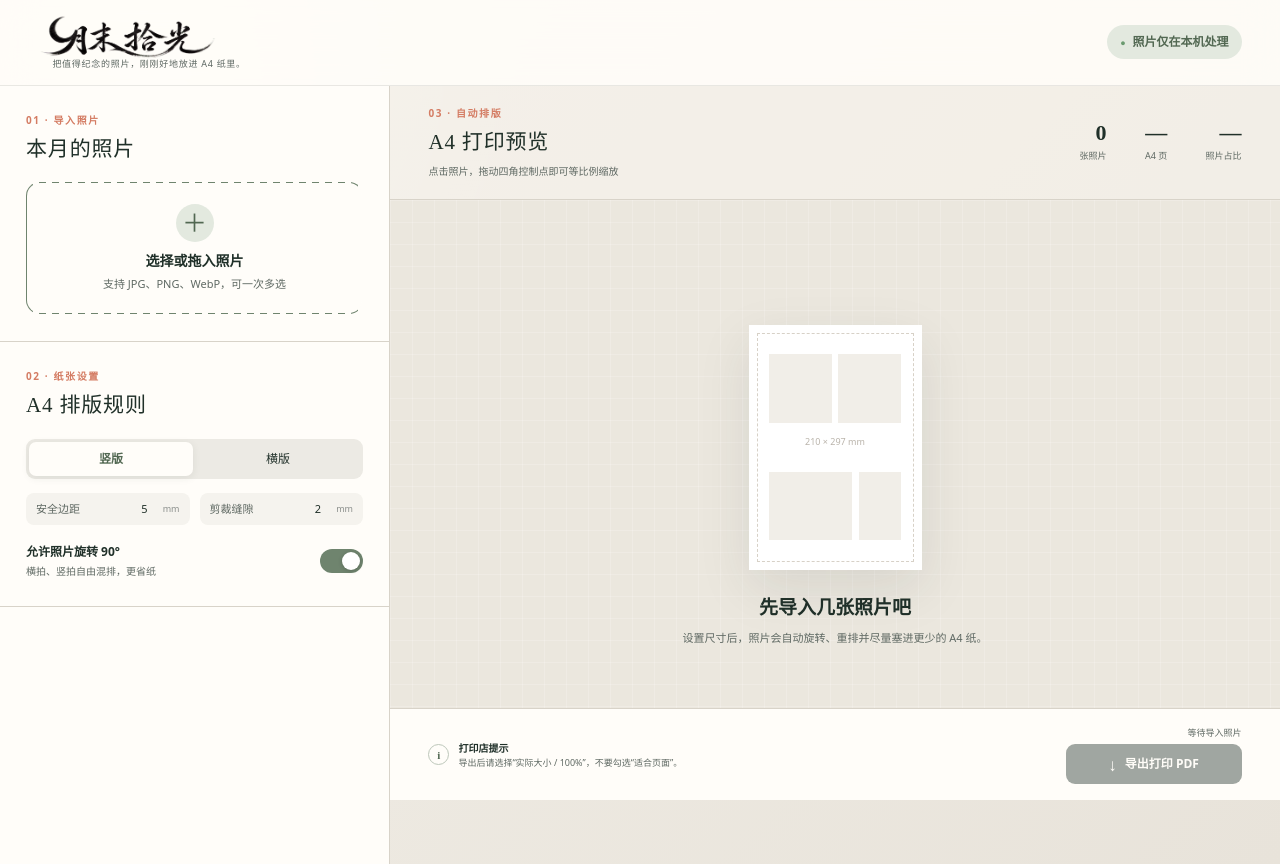
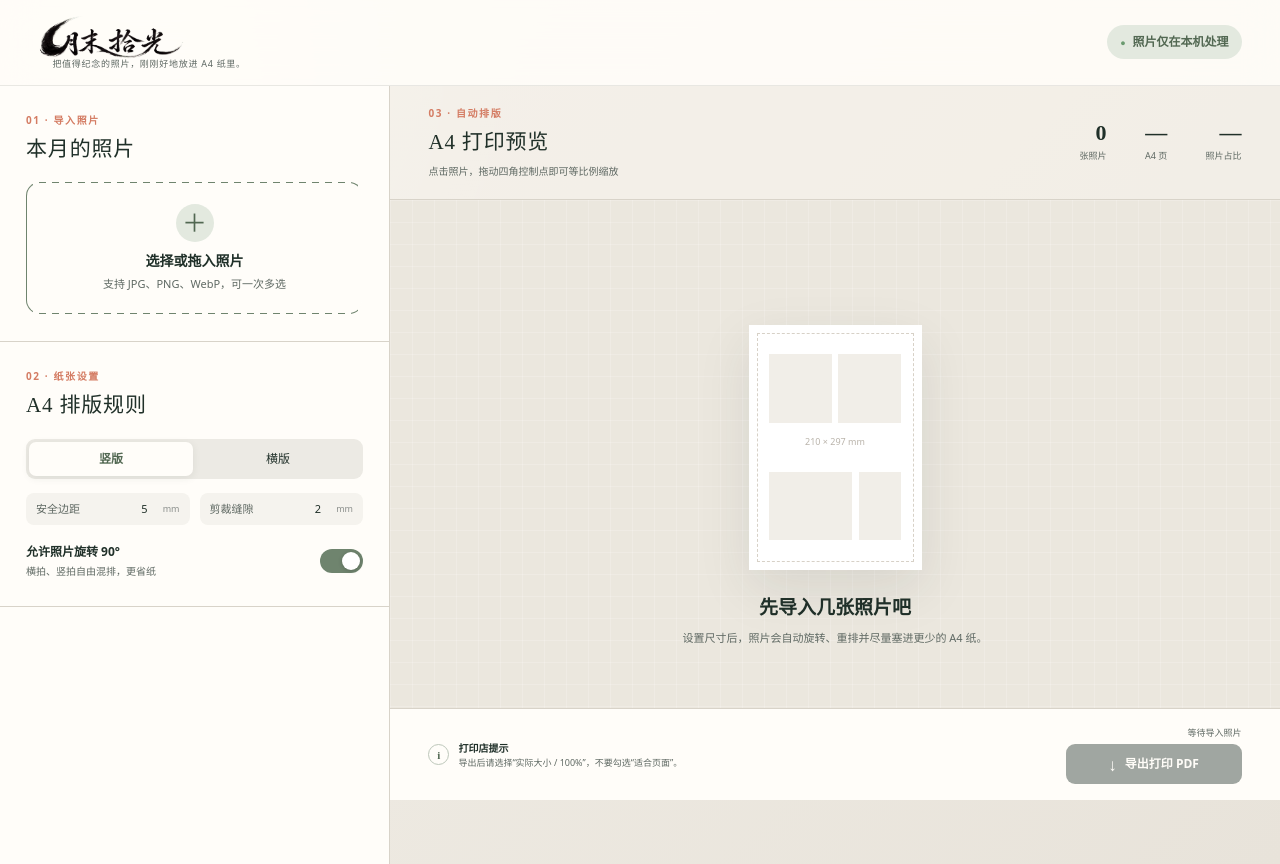
Before and after one commit to dawwnforu/month-end-memories, a Next.js app: page / in a window 1280 px wide. Built offline with nearby package versions, Linux system fonts and the light colour scheme.

Commit message:
Make moon stroke bold and expressive

```diff
--- a/app/page.tsx
+++ b/app/page.tsx
@@ -782,7 +782,7 @@ export default function Home() {
             {/* eslint-disable-next-line @next/next/no-img-element */}
             <img
               className="brand-logo"
-              src="/brand-logo-v2.png"
+              src="/brand-logo-v3.png"
               alt="月末拾光"
             />
             <h1 className="visually-hidden">月末拾光</h1>
```
Also changed, not shown: public/brand-logo-v3.png (added).
